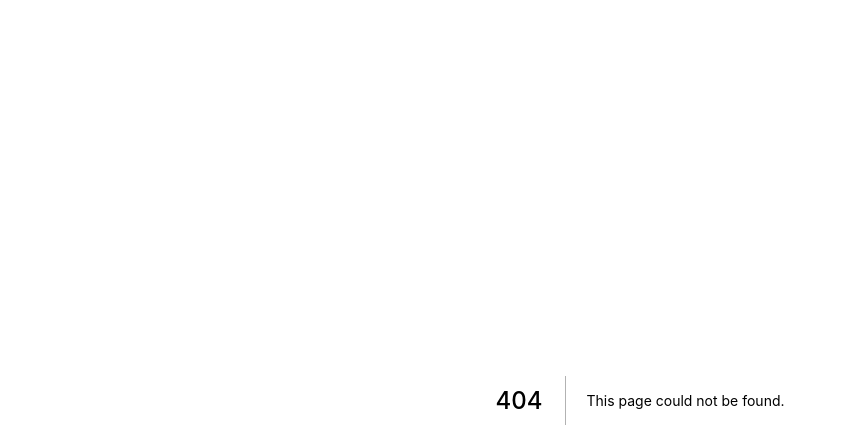
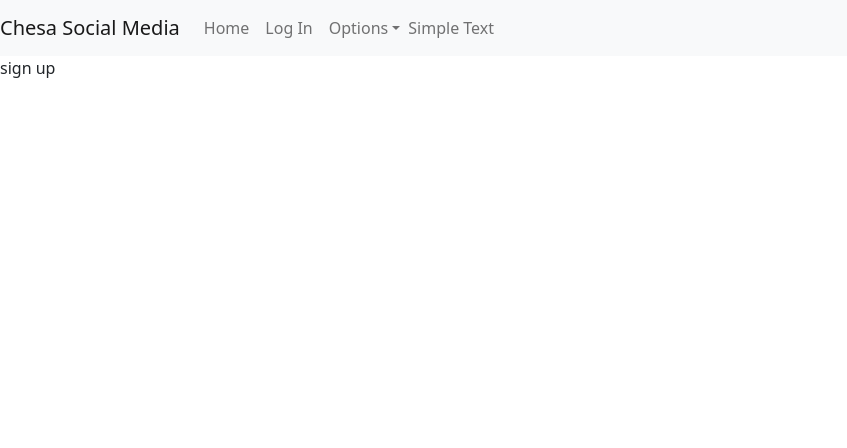
Before and after one commit to pchessah/chesa-socialmedia-app, a Next.js app: page /signup/signup in a window 1280 px wide. Before the commit this address had no page. Shown: the top 448 px of the page, without its empty margins (0-847 px from the left). Built offline with nearby package versions, Linux system fonts and the light colour scheme.

Commit message:
Put navbar

```diff
--- /dev/null
+++ b/components/navbar/navbar.js
@@ -0,0 +1,62 @@
+import React, { useState } from 'react';
+import {
+  Collapse,
+  Navbar,
+  NavbarToggler,
+  NavbarBrand,
+  Nav,
+  NavItem,
+  NavLink,
+  UncontrolledDropdown,
+  DropdownToggle,
+  DropdownMenu,
+  DropdownItem,
+  NavbarText
+} from 'reactstrap';
+
+function Navigationbar() {
+
+
+    const [isOpen, setIsOpen] = useState(false);
+
+  const toggle = () => setIsOpen(!isOpen);
+
+  return (
+    <div>
+      <Navbar color="light" light expand="md">
+        <NavbarBrand href="/">Chesa Social Media</NavbarBrand>
+        <NavbarToggler onClick={toggle} />
+        <Collapse isOpen={isOpen} navbar>
+          <Nav className="mr-auto" navbar>
+            <NavItem>
+              <NavLink href="/components/">Home</NavLink>
+            </NavItem>
+            <NavItem>
+              <NavLink href="/login/login">Log In</NavLink>
+            </NavItem>
+            <UncontrolledDropdown nav inNavbar>
+              <DropdownToggle nav caret>
+                Options
+              </DropdownToggle>
+              <DropdownMenu right>
+                <DropdownItem>
+                  Option 1
+                </DropdownItem>
+                <DropdownItem>
+                  Option 2
+                </DropdownItem>
+                <DropdownItem divider />
+                <DropdownItem>
+                  Reset
+                </DropdownItem>
+              </DropdownMenu>
+            </UncontrolledDropdown>
+          </Nav>
+          <NavbarText>Simple Text</NavbarText>
+        </Collapse>
+      </Navbar>
+    </div>
+  )
+}
+
+export default Navigationbar
--- a/pages/_app.js
+++ b/pages/_app.js
@@ -1,7 +1,16 @@
-import '../styles/globals.css'
+//import '../styles/globals.css'
+import 'bootstrap/dist/css/bootstrap.min.css';
+import $ from 'jquery';
+import Popper from 'popper.js';
+import Navigationbar from '../components/navbar/navbar';
 
 function MyApp({ Component, pageProps }) {
-  return <Component {...pageProps} />
+  return(
+    <>
+    <Navigationbar/>
+    <Component {...pageProps} />
+    </>
+  )
 }
 
 export default MyApp
--- /dev/null
+++ b/pages/signup/signup.js
@@ -0,0 +1,12 @@
+import React from 'react'
+
+function Signup() {
+    return (
+        <>
+        sign up
+        </>
+
+    )
+}
+
+export default Signup
--- /dev/null
+++ b/postcss.config.js
@@ -0,0 +1,6 @@
+module.exports = {
+  plugins: {
+    tailwindcss: {},
+    autoprefixer: {},
+  },
+}
--- /dev/null
+++ b/tailwind.config.js
@@ -0,0 +1,11 @@
+module.exports = {
+  purge: [],
+  darkMode: false, // or 'media' or 'class'
+  theme: {
+    extend: {},
+  },
+  variants: {
+    extend: {},
+  },
+  plugins: [],
+}
```
Also changed, not shown: package.json (+11 -2 lines), pages/index.js (+6 -49 lines), pages/login/login.js (added, +11 -0 lines), pages/profile/profile.js (added, +11 -0 lines), 2 other files (tests, documents, lock files or other folders).
